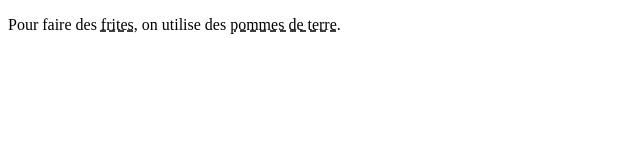
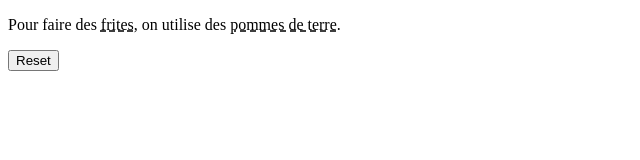
Before and after one commit to ghuysmans/annotations, a plain HTML site: page index.html in a window 1280 px wide. Shown: the whole page, without its empty margins (0-640 px from the left). Drawn offline with Linux system fonts and the light colour scheme.

Commit message:
Added a Reset button

```diff
--- a/index.html
+++ b/index.html
@@ -7,12 +7,15 @@
 </head>
 <body>
 
+<form>
 <p>
 Pour faire des
 <label><input type="checkbox">frites<span>French <b>fries</b></span></label>,
 on utilise des
 <label><input type="checkbox">pommes de terre<span>potatoes</span></label>.
 </p>
+<input type="reset">
+</form>
 
 </body>
 </html>
```
